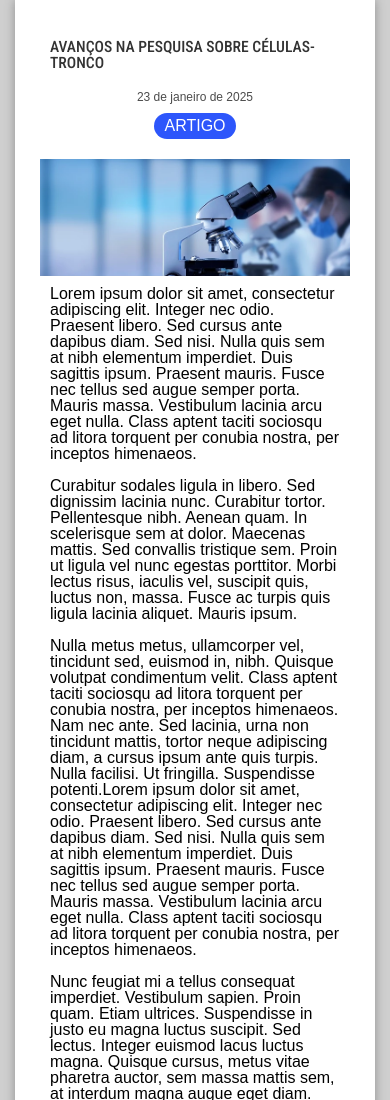
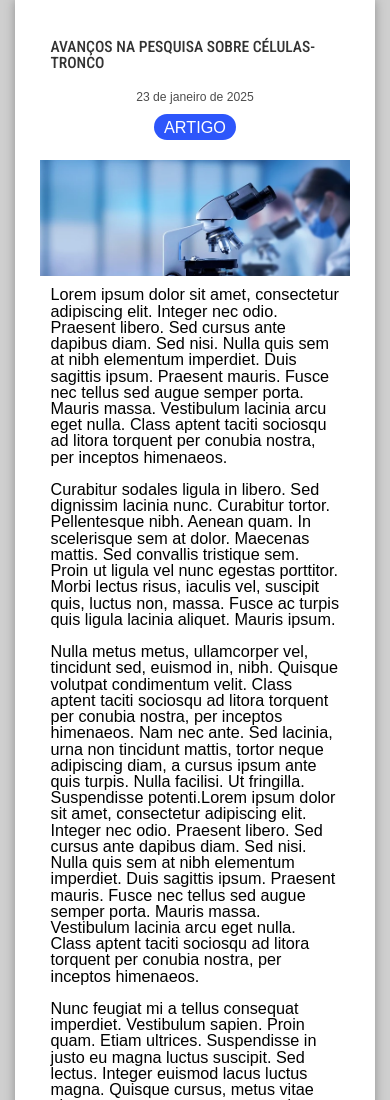
Before and after one commit to MateusSKV9/sistema-cegesp, a plain HTML site: page noticias-PAGE/noticia-espec.html in a window 390 px wide. Shown: the top 1100 px of the page. Drawn offline with Linux system fonts and the light colour scheme; a web font is replaced by a local one.

Commit message:
correções responsividade

```diff
--- a/noticias-PAGE/noticia-mediaQuery.css
+++ b/noticias-PAGE/noticia-mediaQuery.css
@@ -21,6 +21,7 @@
   main .cards-container {
     display: grid;
     grid-template-columns: 1fr;
+    place-items: center;
   }
 
   .cards-container .card {
--- a/noticias-PAGE/noticiaSPC-mediaQuery.css
+++ b/noticias-PAGE/noticiaSPC-mediaQuery.css
@@ -1,45 +1,45 @@
 @media (max-width: 600px) {
   * {
-    font-size: 16px;
+    font-size: 4.16vw;
   }
 
   body {
     width: 100%;
-    max-width: 1200px;
+    max-width: 312vw;
     margin: 0 auto;
     background-color: #cfcfcf;
-    padding: 0 15px; /* Adiciona espaço nas laterais em telas menores */
-    box-sizing: border-box; /* Faz o padding não aumentar o tamanho total */
+    padding: 0 3.9vw;
+    box-sizing: border-box;
   }
 
   main {
     width: 100%;
-    max-width: 1200px;
+    max-width: 312vw;
     margin: 0 auto;
-    padding: 20px 15px;
+    padding: 5.2vw 3.9vw;
     display: flex;
     flex-direction: column;
     align-items: center;
     justify-content: center;
     background-color: white;
-    box-shadow: #909090 0px 0px 10px;
+    box-shadow: #909090 0px 0px 2.6vw;
     box-sizing: border-box;
   }
 
-  rticle h2 {
-    font-size: 24px; /* Diminuir tamanho do título */
+  article h2 {
+    font-size: 6.24vw;
   }
 
   article .data {
-    font-size: 12px; /* Deixar a data mais leve */
+    font-size: 3.12vw;
   }
 
   article .categoria {
     width: auto;
-    padding: 5px 10px;
+    padding: 1.3vw 2.6vw;
   }
 
   article .main-noticia {
-    padding: 10px;
+    padding: 2.6vw;
   }
 }
--- a/noticias-PAGE/noticiaSPC.css
+++ b/noticias-PAGE/noticiaSPC.css
@@ -78,5 +78,7 @@ article .categoria {
 
 article .main-noticia {
   padding: 30px 0px; /*verti e horiz*/
+  justify-content: center;
+  align-items: center;
   background-color: ;
 }
--- a/noticias-PAGE/noticiapage.css
+++ b/noticias-PAGE/noticiapage.css
@@ -39,7 +39,7 @@ header {
   padding: 10px 20px;
 }
 
-.header .title {
+header .title {
   font-family: "Roboto Condensed", sans-serif;
   font-weight: 600;
   font-size: 30px;
```
